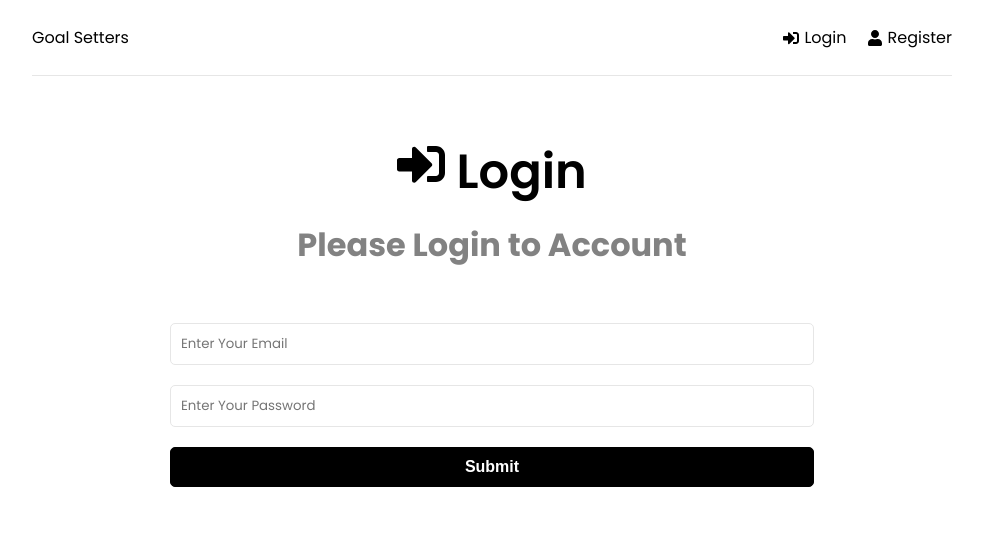
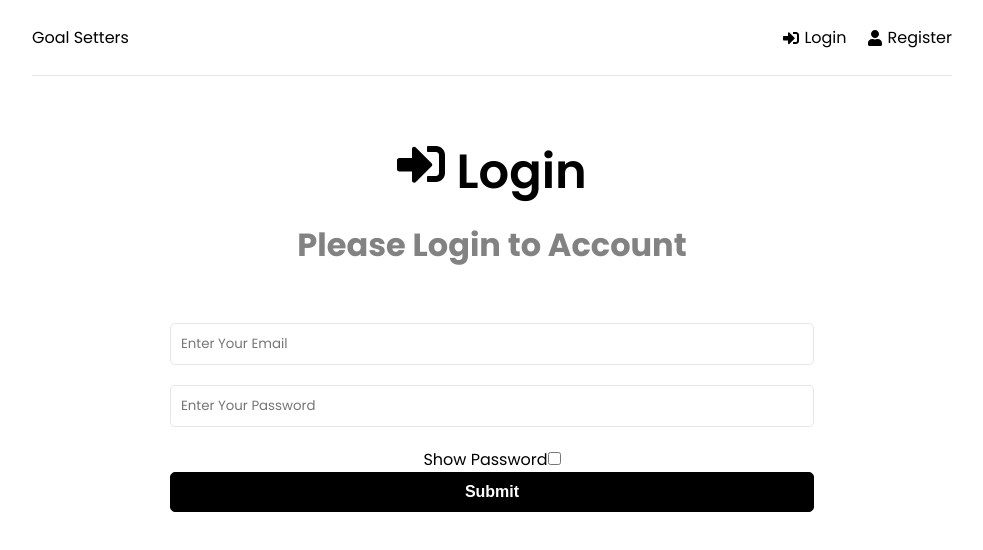
Before and after one commit to burak2018ca/TaskManagement, a React (Create React App) app in the folder frontend/: page /login in a window 1280 px wide. Shown: the top 550 px of the page, without its empty margins (148-1131 px from the left). Built offline with nearby package versions, Linux system fonts and the light colour scheme.

Commit message:
updated the login password input display

```diff
--- a/frontend/src/index.css
+++ b/frontend/src/index.css
@@ -118,8 +118,9 @@ h3 {
   margin-bottom: 10px;
 }
 
-.form-group input,
-.form-group textarea,
+.form-group input[type="text"],
+.form-group input[type="password"],
+.form-group textarea ,
 .form-group select {
   width: 100%;
   padding: 10px;
--- a/frontend/src/pages/Login.jsx
+++ b/frontend/src/pages/Login.jsx
@@ -12,7 +12,9 @@ const Login = () => {
         password: '',
     })
 
+
     const {email, password} = formData
+    const [showPassword, setShowPassword] = useState(false);
 
     const navigate = useNavigate()
     const dispatch = useDispatch()
@@ -40,6 +42,7 @@ const Login = () => {
         }))
     }
 
+
     const onSubmit = (e) =>{
         e.preventDefault()
 
@@ -60,6 +63,7 @@ const Login = () => {
 
         <section className='form'>
             <form onSubmit={onSubmit}>
+
                 <div className="form-group">
                     <input
                     type="text"
@@ -70,9 +74,10 @@ const Login = () => {
                     placeholder='Enter Your Email'
                     onChange={onChange}/>
                 </div>
+
                 <div className="form-group">
                     <input
-                    type="text"
+                    type= {showPassword ? 'text' : 'password'}
                     className="form-control"
                     id='password'
                     name='password'
@@ -80,6 +85,25 @@ const Login = () => {
                     placeholder='Enter Your Password'
                     onChange={onChange}/>
                 </div>
+
+                <div className="mt-4 flex items-center justify-start">
+                    <div className="flex items-center gap-2">
+                        <label
+                        htmlFor="showPassword"
+                        className="text-sm font-medium cursor-pointer m-0 inline-block"
+                        >
+                        Show Password
+                        </label>
+                        <input
+                        type="checkbox"
+                        id="showPassword"
+                        checked={showPassword}
+                        onChange={() => setShowPassword(!showPassword)}
+                        className="w-4 h-4 cursor-pointer"
+                        />
+                    </div>
+                </div>
+
                 <div className="div-form-group">
                     <button type='submit' className='btn btn-block'>Submit</button>
                 </div>
```
